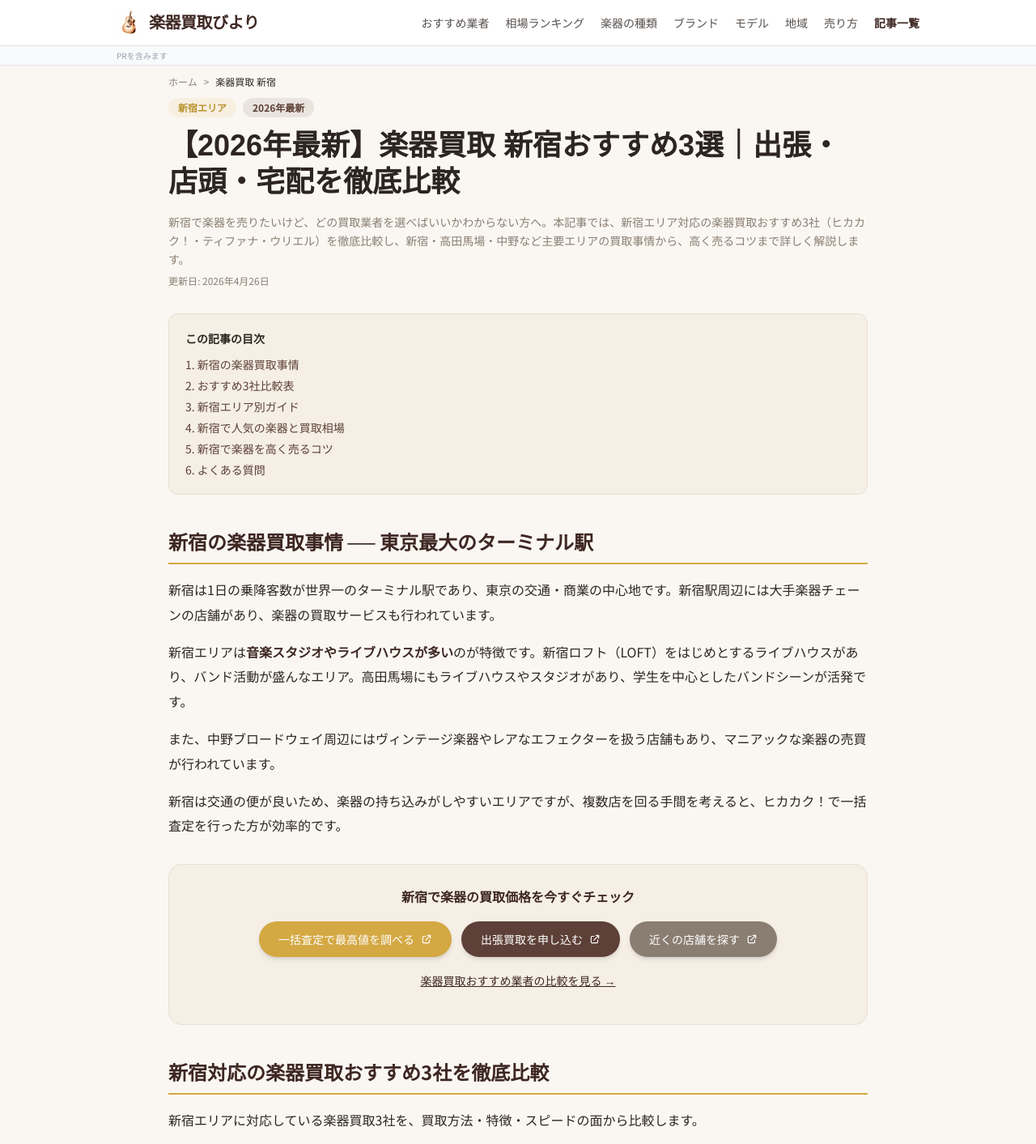
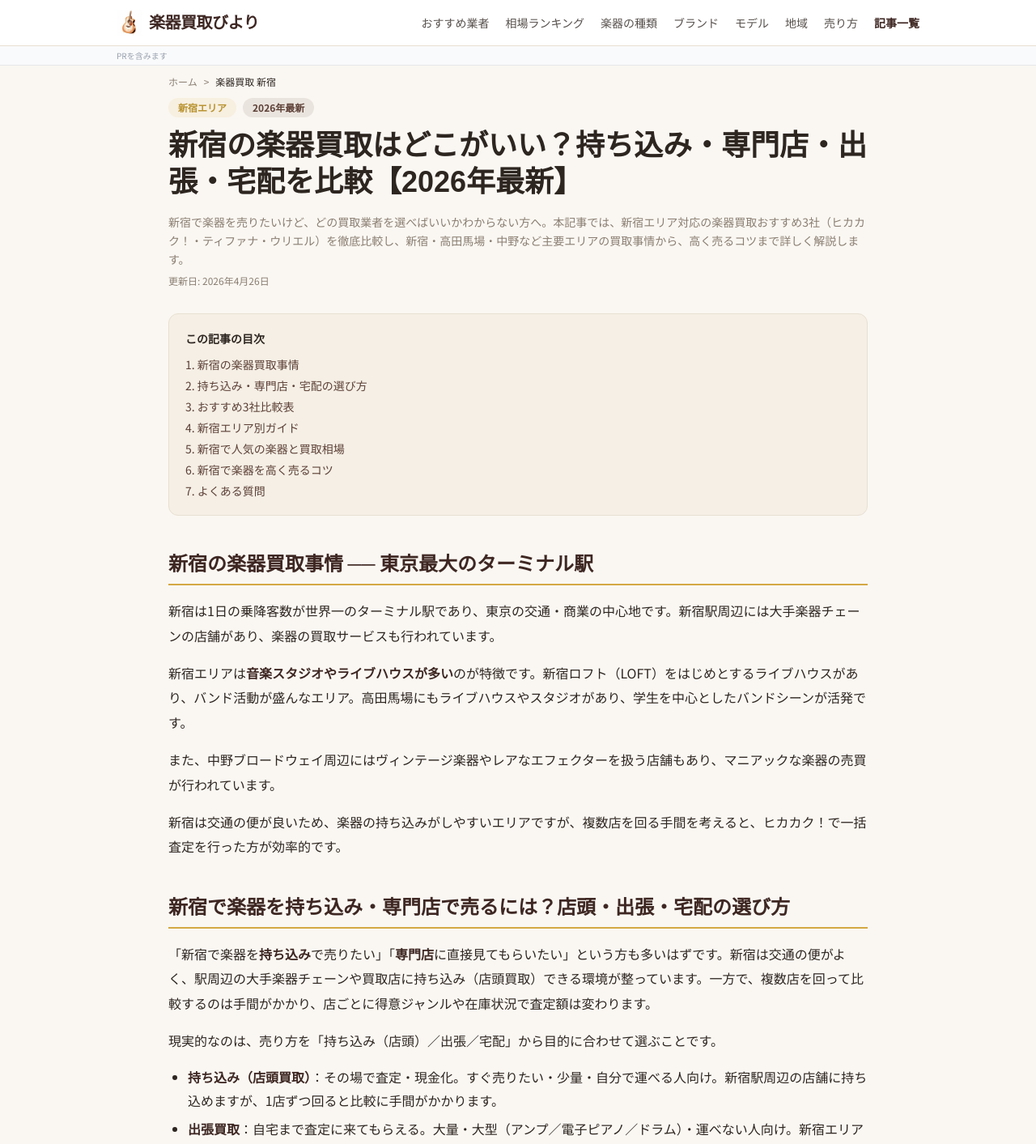
Before and after one commit to webmaster0818/gakki-kaitori-biyori, a Next.js app: page /articles/shinjuku-gakki-kaitori in a window 1280 px wide. Shown: the top 1413 px of the page at 81% size. Built offline with nearby package versions, Linux system fonts and the light colour scheme; a web font is replaced by a local one.

Commit message:
P2 新宿意思決定LP化

```diff
--- a/app/articles/shinjuku-gakki-kaitori/page.tsx
+++ b/app/articles/shinjuku-gakki-kaitori/page.tsx
@@ -3,11 +3,11 @@ import Link from "next/link";
 import RelatedArticles from "@/components/RelatedArticles";
 
 export const metadata: Metadata = {
-  title: "新宿の楽器買取はどこがいい？相場とおすすめ3社を比較【2026年6月】",
+  title: "新宿の楽器買取｜持ち込み・専門店・宅配の選び方と相場・おすすめ業者【2026年6月】",
   description:
     "新宿で楽器を売るならどこがいい？出張・店頭・宅配の特徴と買取相場の目安、新宿・高田馬場・中野エリアの事情、おすすめ3社の比較、高く売るコツまで解説。無料査定だけの利用もOK。ギター・ピアノ・管楽器に対応。",
   openGraph: {
-    title: "新宿の楽器買取はどこがいい？相場とおすすめ3社を比較【2026年6月】",
+    title: "新宿の楽器買取｜持ち込み・専門店・宅配の選び方と相場・おすすめ業者【2026年6月】",
     description: "新宿で楽器を売るなら。買取相場の目安とおすすめ3社の比較、高く売るコツを解説。",
   },
 };
@@ -83,7 +83,7 @@ function FaqSchema() {
     <>
       <script type="application/ld+json" dangerouslySetInnerHTML={{ __html: JSON.stringify(faqData) }} />
       <script type="application/ld+json" dangerouslySetInnerHTML={{ __html: JSON.stringify(articleData) }} />
-      <script type="application/ld+json" dangerouslySetInnerHTML={{ __html: "{\"@context\": \"https://schema.org\", \"@type\": \"BreadcrumbList\", \"itemListElement\": [{\"@type\": \"ListItem\", \"position\": 1, \"name\": \"ホーム\", \"item\": \"https://gakkikaitori-biyori.com/\"}, {\"@type\": \"ListItem\", \"position\": 2, \"name\": \"記事一覧\", \"item\": \"https://gakkikaitori-biyori.com/articles/\"}, {\"@type\": \"ListItem\", \"position\": 3, \"name\": \"【2026年最新】楽器買取 新宿おすすめ3選｜出張・店頭・宅配を徹底比較\", \"item\": \"https://gakkikaitori-biyori.com/articles/shinjuku-gakki-kaitori/\"}]}" }} />
+      <script type="application/ld+json" dangerouslySetInnerHTML={{ __html: "{\"@context\": \"https://schema.org\", \"@type\": \"BreadcrumbList\", \"itemListElement\": [{\"@type\": \"ListItem\", \"position\": 1, \"name\": \"ホーム\", \"item\": \"https://gakkikaitori-biyori.com/\"}, {\"@type\": \"ListItem\", \"position\": 2, \"name\": \"記事一覧\", \"item\": \"https://gakkikaitori-biyori.com/articles/\"}, {\"@type\": \"ListItem\", \"position\": 3, \"name\": \"新宿の楽器買取はどこがいい？持ち込み・専門店・出張・宅配を比較【2026年最新】\", \"item\": \"https://gakkikaitori-biyori.com/articles/shinjuku-gakki-kaitori/\"}]}" }} />
     </>
   );
 }
@@ -100,7 +100,7 @@ export default function Page() {
             <span className="bg-accent/10 text-accent text-xs font-bold px-3 py-1 rounded-full">2026年最新</span>
           </div>
           <h1 className="font-display text-2xl md:text-3xl lg:text-4xl font-bold text-foreground leading-tight mb-4">
-            【2026年最新】楽器買取 新宿おすすめ3選｜出張・店頭・宅配を徹底比較
+            新宿の楽器買取はどこがいい？持ち込み・専門店・出張・宅配を比較【2026年最新】
           </h1>
           <p className="text-warm-gray text-sm leading-relaxed">
             新宿で楽器を売りたいけど、どの買取業者を選べばいいかわからない方へ。本記事では、新宿エリア対応の楽器買取おすすめ3社（ヒカカク！・ティファナ・ウリエル）を徹底比較し、新宿・高田馬場・中野など主要エリアの買取事情から、高く売るコツまで詳しく解説します。
@@ -112,6 +112,7 @@ export default function Page() {
           <p className="font-bold text-sm mb-3">この記事の目次</p>
           <ol className="space-y-1.5 text-sm text-accent list-decimal list-inside">
             <li><a href="#overview" className="hover:underline">新宿の楽器買取事情</a></li>
+            <li><a href="#mochikomi" className="hover:underline">持ち込み・専門店・宅配の選び方</a></li>
             <li><a href="#comparison" className="hover:underline">おすすめ3社比較表</a></li>
             <li><a href="#area-guide" className="hover:underline">新宿エリア別ガイド</a></li>
             <li><a href="#popular-instruments" className="hover:underline">新宿で人気の楽器と買取相場</a></li>
@@ -130,6 +131,17 @@ export default function Page() {
           <p>また、中野ブロードウェイ周辺にはヴィンテージ楽器やレアなエフェクターを扱う店舗もあり、マニアックな楽器の売買が行われています。</p>
 
           <p>新宿は交通の便が良いため、楽器の持ち込みがしやすいエリアですが、複数店を回る手間を考えると、ヒカカク！で一括査定を行った方が効率的です。</p>
+
+          <h2 id="mochikomi">新宿で楽器を持ち込み・専門店で売るには？店頭・出張・宅配の選び方</h2>
+          <p>「新宿で楽器を<strong>持ち込み</strong>で売りたい」「<strong>専門店</strong>に直接見てもらいたい」という方も多いはずです。新宿は交通の便がよく、駅周辺の大手楽器チェーンや買取店に持ち込み（店頭買取）できる環境が整っています。一方で、複数店を回って比較するのは手間がかかり、店ごとに得意ジャンルや在庫状況で査定額は変わります。</p>
+          <p>現実的なのは、売り方を「持ち込み（店頭）／出張／宅配」から目的に合わせて選ぶことです。</p>
+          <ul>
+            <li><strong>持ち込み（店頭買取）</strong>：その場で査定・現金化。すぐ売りたい・少量・自分で運べる人向け。新宿駅周辺の店舗に持ち込めますが、1店ずつ回ると比較に手間がかかります。</li>
+            <li><strong>出張買取</strong>：自宅まで査定に来てもらえる。大量・大型（アンプ／電子ピアノ／ドラム）・運べない人向け。新宿エリアは出張対応の業者が多いです。</li>
+            <li><strong>宅配買取</strong>：梱包して送るだけ。忙しい・対面不要・全国どこからでも。複数社へ同時査定もしやすい方式です。</li>
+          </ul>
+          <p>専門店にこだわる場合も、まず<a href="https://hikakaku.com" target="_blank" rel="noopener noreferrer nofollow">ヒカカク！</a>で新宿対応の業者に一括査定をかけて相場を把握し、そのうえで気になる専門店へ持ち込むと、相場より安い提示を避けやすくなります。<strong>持ち込み前に一括査定で“底値”を知っておく</strong>のが、新宿で損をしないコツです。</p>
+          <p className="text-xs text-warm-gray">※各店舗の持ち込み対応・買取ジャンル・営業時間は変動します。来店前に各店の公式情報をご確認ください。</p>
 
           <CtaBox />
 
```
